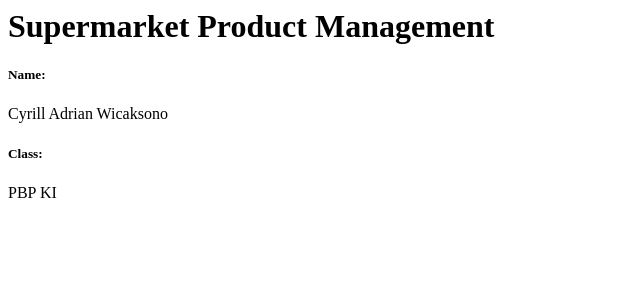
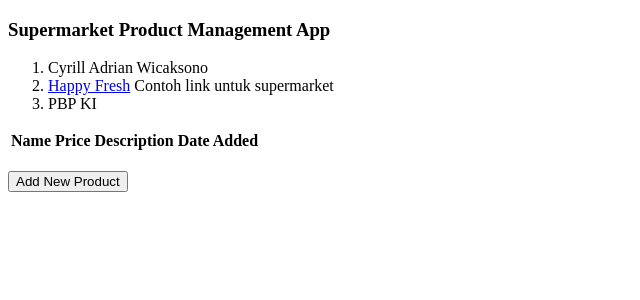
Before and after one commit to cyrilladrian/assignmentPBP, a Django app: page / in a window 1280 px wide. Shown: the top 300 px of the page, without its empty margins (0-640 px from the left). Run offline with Django 4.2, Linux system fonts and the light colour scheme; data that the repository does not hold is empty.

Commit message:
updated for the assignment 3

```diff
--- a/assignment2/assignment2/settings.py
+++ b/assignment2/assignment2/settings.py
@@ -55,7 +55,7 @@ ROOT_URLCONF = "assignment2.urls"
 TEMPLATES = [
     {
         "BACKEND": "django.template.backends.django.DjangoTemplates",
-        "DIRS": [],
+        "DIRS": [BASE_DIR/ 'templates'],
         "APP_DIRS": True,
         "OPTIONS": {
             "context_processors": [
--- a/assignment2/assignment2/urls.py
+++ b/assignment2/assignment2/urls.py
@@ -14,13 +14,13 @@ Including another URLconf
     1. Import the include() function: from django.urls import include, path
     2. Add a URL to urlpatterns:  path('blog/', include('blog.urls'))
 """
-
+from django.contrib import admin
 from django.urls import path, include
 from main.views import show_main
 
 app_name = 'main'
 
 urlpatterns = [
-    path('', show_main, name='show_main'),
-    path('main/', include('main.urls'))
+    path('', include('main.urls')),
+    path('admin/', admin.site.urls),
 ]
--- a/assignment2/main/models.py
+++ b/assignment2/main/models.py
@@ -5,3 +5,4 @@ class Product(models.Model):
     name = models.CharField(max_length = 255)
     amount = models.IntegerField()
     description = models.TextField()
+    price = models.IntegerField()
--- a/assignment2/main/templates/main.html
+++ b/assignment2/main/templates/main.html
@@ -1,7 +1,50 @@
-<h1>{{ app_name }}</h1>
+{% extends 'base.html' %}
 
-<h5>Name:</h5>
-<p>{{ name }}</p> <!-- Change it to your name -->
+{% block content %}
 
-<h5>Class:</h5>
-<p>{{ class }}</p> <!-- Change it to your class -->
+<!DOCTYPE html>
+<html lang="en">
+<head>
+    <meta charset="UTF-8">
+    <title>{{ app_name }}</title>
+</head>
+<body>
+    <h3>Supermarket Product Management App</h3>
+    <ol>
+        <li>{{ name }}</li>
+        <li><a href="https://www.happyfresh.id/">Happy Fresh</a> Contoh link untuk supermarket</li>
+        <li>{{ class }}</li>
+    </ol>
+</body>
+
+<table>
+    <tr>
+        <th>Name</th>
+        <th>Price</th>
+        <th>Description</th>
+        <th>Date Added</th>
+    </tr>
+
+    {% comment %} Below is how to show the product data {% endcomment %}
+
+    {% for product in products %}
+        <tr>
+            <td>{{ product.name }}</td>
+            <td>{{ product.price }}</td>
+            <td>{{ product.description }}</td>
+            <td>{{ product.date_added }}</td>
+        </tr>
+    {% endfor %}
+</table>
+
+<br />
+
+<a href="{% url 'main:create_product' %}">
+    <button>
+        Add New Product
+    </button>
+</a>
+
+</html>
+
+{% endblock content %}
--- a/assignment2/main/urls.py
+++ b/assignment2/main/urls.py
@@ -1,8 +1,14 @@
 from django.urls import path
 from main.views import show_main
+from main.views import show_main, create_product, show_xml, show_json, show_xml_by_id, show_json_by_id
 
 app_name = 'main'
 
 urlpatterns = [
-    path('', show_main, name='show_main')
+    path('', show_main, name='show_main'),
+    path('create-product', create_product, name='create_product'),
+    path('xml/', show_xml, name='show_xml'),
+    path('json/', show_json, name='show_json'),
+    path('xml/<int:id>/', show_xml_by_id, name='show_xml_by_id'),
+    path('json/<int:id>/', show_json_by_id, name='show_json_by_id')
 ]
--- a/assignment2/main/views.py
+++ b/assignment2/main/views.py
@@ -1,11 +1,46 @@
 from django.shortcuts import render
+
+from django.http import HttpResponseRedirect
+from django.urls import reverse
+from main.forms import ProductForm
+from main.models import Product
+from django.http import HttpResponse
+from django.core import serializers
 
 # Create your views here.
 def show_main(request):
+    products = Product.objects.all()
     context = {
         'name': 'Cyrill Adrian Wicaksono',
         'class': 'PBP KI',
-        'app_name' : 'Supermarket Product Management'
+        'app_name' : 'Supermarket Product Management',
+        'products' : products
     }
 
     return render(request, 'main.html', context)
+
+def create_product(request):
+    form = ProductForm(request.POST or None)
+
+    if form.is_valid() and request.method == "POST":
+        form.save()
+        return HttpResponseRedirect(reverse('main:show_main'))
+
+    context = {'form': form}
+    return render(request, "create_product.html", context)
+
+def show_xml(request):
+    data = Product.objects.all()
+    return HttpResponse(serializers.serialize("xml", data), content_type="application/xml")
+
+def show_json(request):
+    data = Product.objects.all()
+    return HttpResponse(serializers.serialize("json", data), content_type="application/json")
+
+def show_xml_by_id(request, id):
+    data = Product.objects.filter(pk=id)
+    return HttpResponse(serializers.serialize("xml", data), content_type="application/xml")
+
+def show_json_by_id(request, id):
+    data = Product.objects.filter(pk=id)
+    return HttpResponse(serializers.serialize("json", data), content_type="application/json")
--- /dev/null
+++ b/assignment2/templates/base.html
@@ -0,0 +1,18 @@
+{% load static %}
+<!DOCTYPE html>
+<html lang="en">
+    <head>
+        <meta charset="UTF-8" />
+        <meta
+            name="viewport"
+            content="width=device-width, initial-scale=1.0"
+        />
+        {% block meta %}
+        {% endblock meta %}
+    </head>
+
+    <body>
+        {% block content %}
+        {% endblock content %}
+    </body>
+</html>
```
Also changed, not shown: assignment2/main/forms.py (added, +7 -0 lines), assignment2/main/templates/create_product.html (added, +19 -0 lines), assignment2/main/migrations/0002_product_price.py (added).
